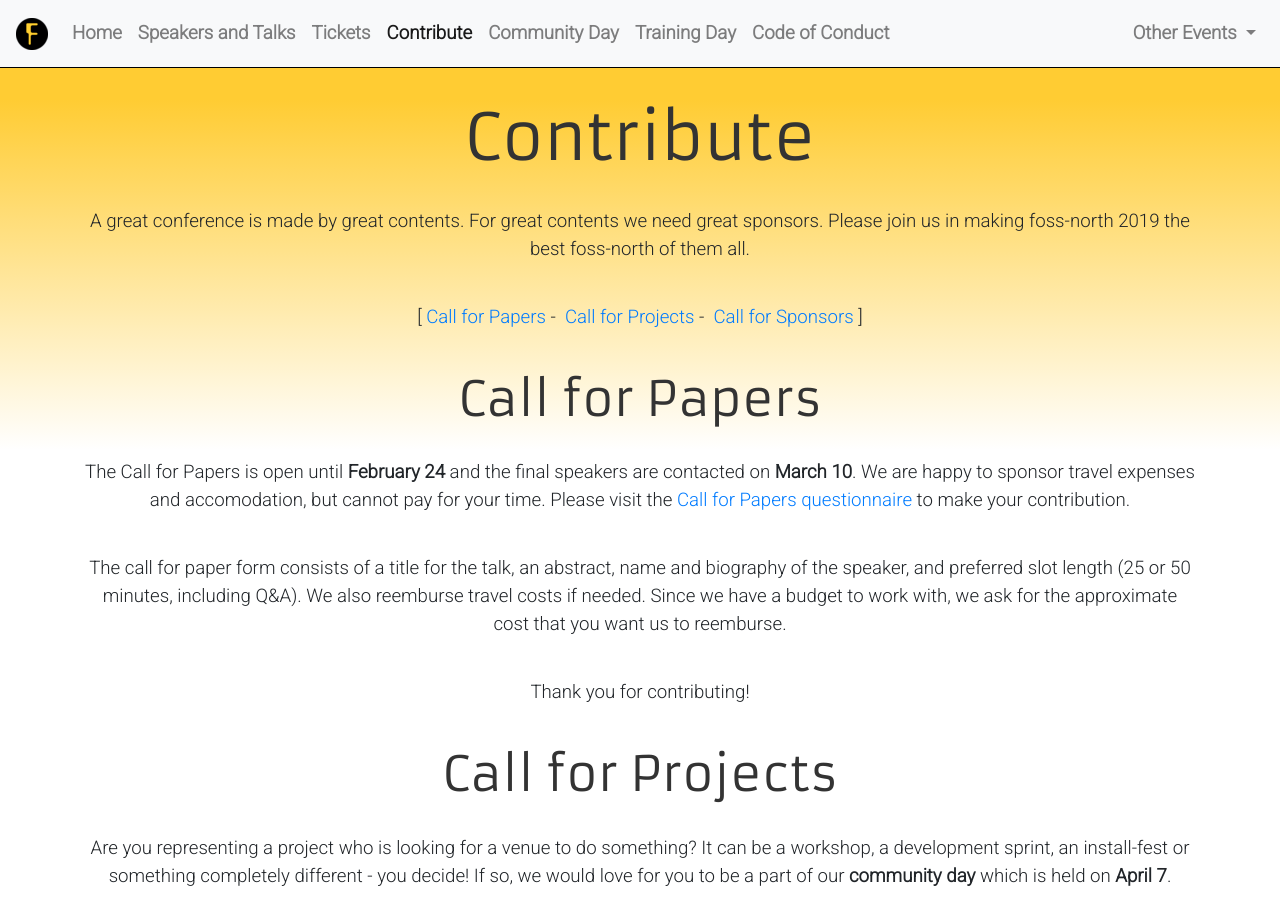
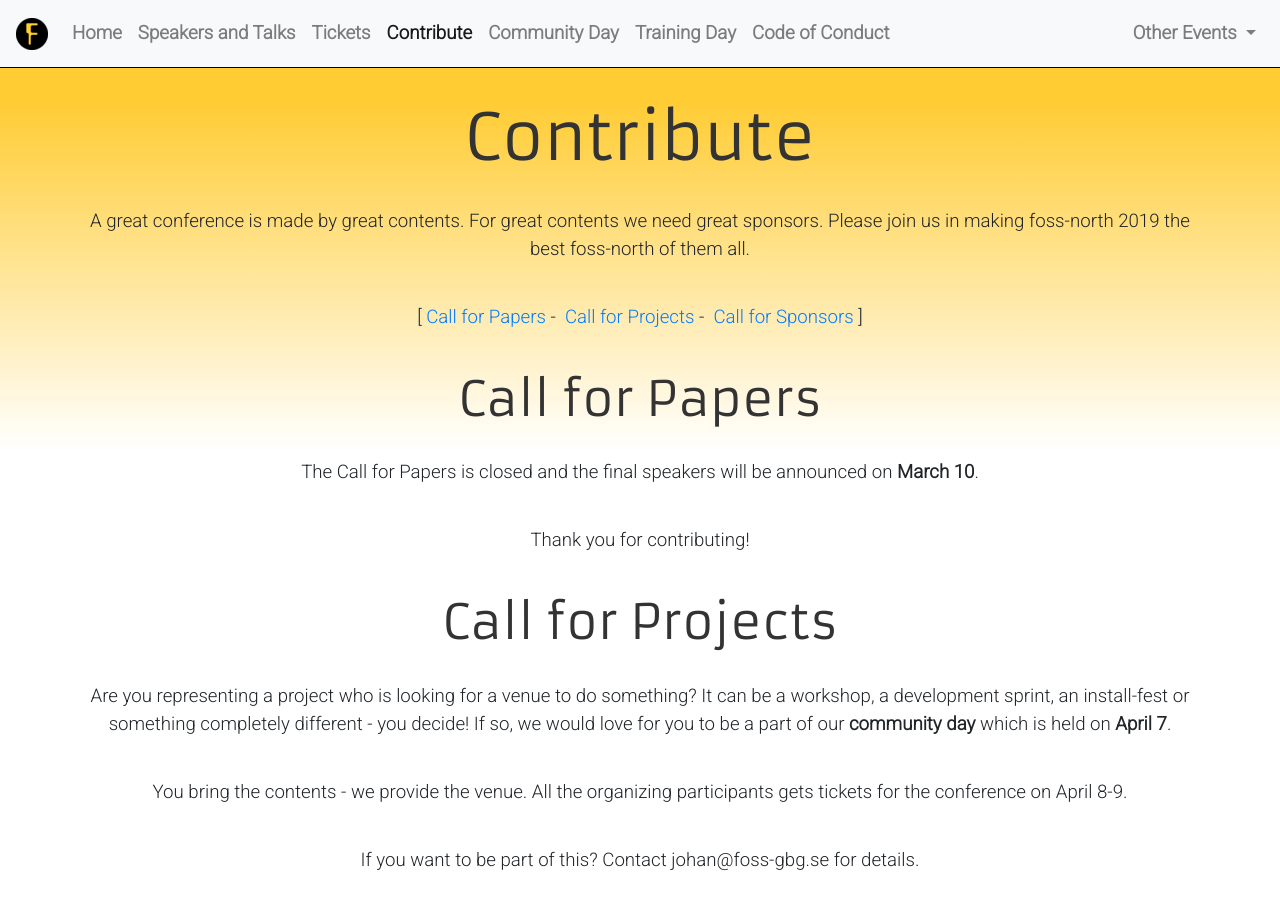
Before and after one commit to e8johan/foss-north-jekyll-2019, a Jekyll site: the page built from contribute.md, in a window 1280 px wide and 900 px high. Built offline with Jekyll 4.4.1, drawn with Linux system fonts in a browser that asks for light colours; nearby versions of some CDN libraries.

Commit message:
Closing the cfp

```diff
--- a/contribute.md
+++ b/contribute.md
@@ -13,9 +13,7 @@ A great conference is made by great contents. For great contents we need great s
 <a name="papers" class="offsetanchor"></a>
 ## Call for Papers
 
-The Call for Papers is open until <b>February 24</b> and the final speakers are contacted on <b>March 10</b>. We are happy to sponsor travel expenses and accomodation, but cannot pay for your time. Please visit the <a href="https://goo.gl/forms/Dt4NzzHmK3dzV6eg2">Call for Papers questionnaire</a> to make your contribution.
-
-The call for paper form consists of a title for the talk, an abstract, name and biography of the speaker, and preferred slot length (25 or 50 minutes, including Q&A). We also reemburse travel costs if needed. Since we have a budget to work with, we ask for the approximate cost that you want us to reemburse.
+The Call for Papers is closed and the final speakers will be announced on <b>March 10</b>.
 
 Thank you for contributing!
 
```
